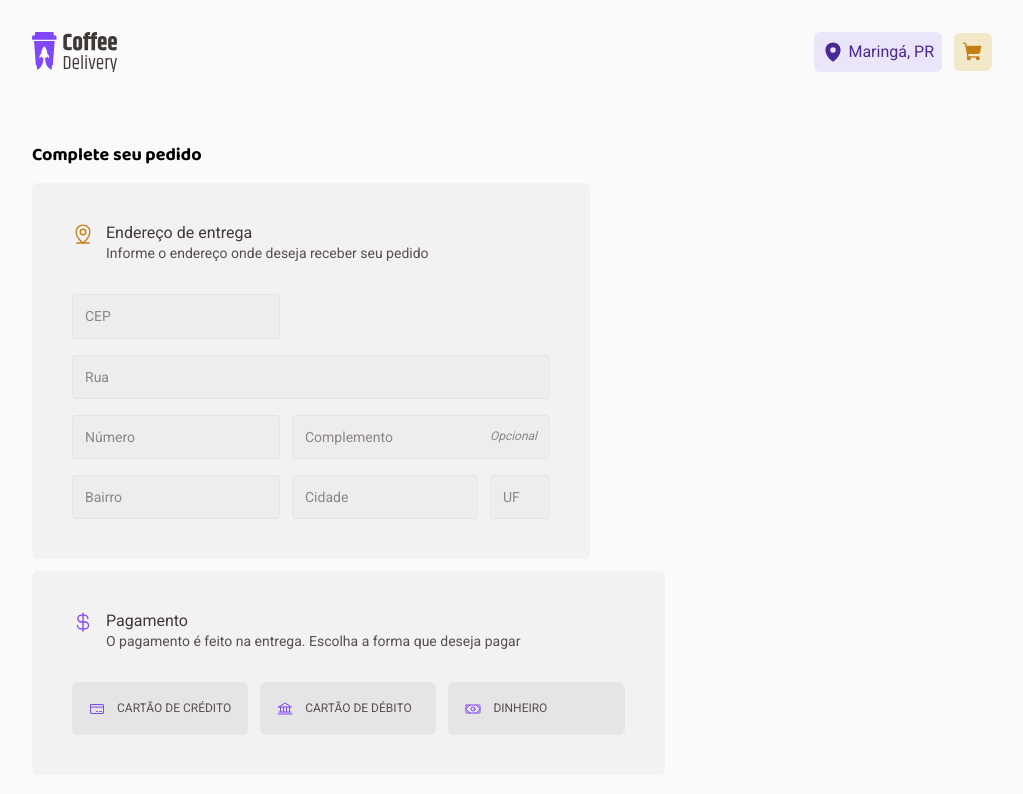
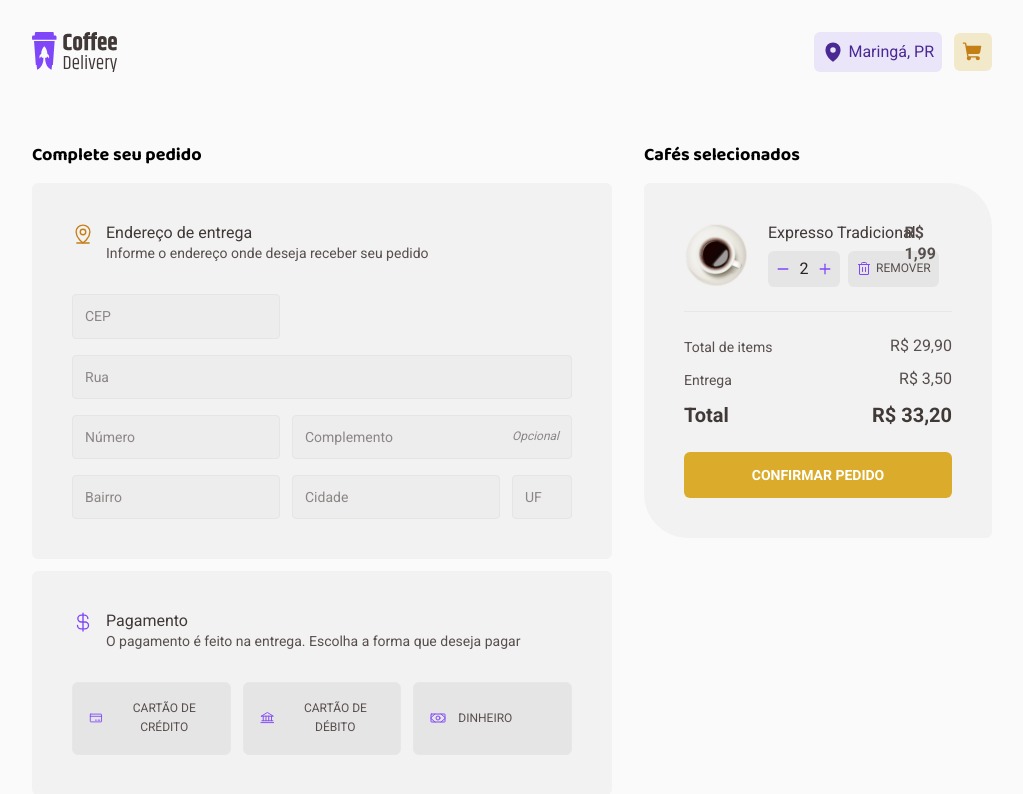
Before and after one commit to Alex-Paris/coffee-delivery, a React (Vite) app: page /checkout in a window 1280 px wide. Shown: the top 794 px of the page, without its empty margins (128-1151 px from the left). Built offline with nearby package versions, Linux system fonts and the light colour scheme.

Commit message:
chore: checkout list and item template

```diff
--- /dev/null
+++ b/src/components/CheckoutItem.tsx
@@ -0,0 +1,34 @@
+import { Trash } from 'phosphor-react'
+
+import { CoffeeQuantity } from './CoffeeQuantity'
+
+export function CheckoutItem() {
+  return (
+    <article className="flex justify-between">
+      <div className="flex gap-5">
+        <img className="w-16 h-16" src="/products/coffee-2.svg" alt="" />
+        <div className="h-full flex flex-col ">
+          <p className="flex-1 text-base-subtitle leading-adapted">
+            Expresso Tradicional
+          </p>
+          <div className="flex items-center gap-2">
+            <CoffeeQuantity
+              quantity={2}
+              plusQuantity={() => {
+                const d = true
+              }}
+              subtractQuantity={() => {
+                const d = true
+              }}
+            />
+            <button className="flex items-center bg-base-button rounded-md text-xs text-base-text leading-[160%] p-2 gap-1 transition hover:bg-base-hover">
+              <Trash className="text-purple" size={16} />
+              REMOVER
+            </button>
+          </div>
+        </div>
+      </div>
+      <p className="font-bold text-base-text leading-adapted">R$ 1,99</p>
+    </article>
+  )
+}
--- /dev/null
+++ b/src/components/CheckoutList.tsx
@@ -0,0 +1,37 @@
+import { CheckoutItem } from './CheckoutItem'
+
+export function CheckoutList() {
+  return (
+    <div className="w-full bg-base-card rounded-coffeeCard p-10 mt-4">
+      <div className="flex flex-col gap-6">
+        <CheckoutItem />
+        <hr />
+
+        <div className="flex flex-col gap-3">
+          <div className="flex items-center justify-between">
+            <p className="text-sm text-base-text leading-adapted">
+              Total de items
+            </p>
+            <p className="text-base-text leading-adapted">R$ 29,90</p>
+          </div>
+          <div className="flex items-center justify-between">
+            <p className="text-sm text-base-text leading-adapted">Entrega</p>
+            <p className="text-base-text leading-adapted">R$ 3,50</p>
+          </div>
+          <div className="flex items-center justify-between">
+            <p className="text-xl font-bold text-base-subtitle leading-adapted">
+              Total
+            </p>
+            <p className="text-xl font-bold text-base-subtitle leading-adapted">
+              R$ 33,20
+            </p>
+          </div>
+        </div>
+
+        <button className="bg-yellow rounded-md px-2 py-3 text-sm text-white font-bold leading-[160%] transition hover:bg-yellow-dark">
+          CONFIRMAR PEDIDO
+        </button>
+      </div>
+    </div>
+  )
+}
--- a/src/pages/Home/components/CoffeeQuantity.tsx
+++ b/src/components/CoffeeQuantity.tsx
@@ -15,7 +15,7 @@ export function CoffeeQuantity({
     <div className="flex items-center justify-center bg-base-button rounded-md p-2 gap-1">
       <button onClick={subtractQuantity}>
         <Minus
-          className="text-purple hover:text-purple-dark"
+          className="text-purple transition hover:text-purple-dark"
           weight="bold"
           size={14}
         />
@@ -25,7 +25,7 @@ export function CoffeeQuantity({
       </span>
       <button onClick={plusQuantity}>
         <Plus
-          className="text-purple hover:text-purple-dark"
+          className="text-purple transition hover:text-purple-dark"
           weight="bold"
           size={14}
         />
--- a/src/pages/Checkout/components/Address.tsx
+++ b/src/pages/Checkout/components/Address.tsx
@@ -4,12 +4,12 @@ import { Input } from '../../../components/Input'
 
 export function Address() {
   return (
-    <section id="address" className="flex flex-col items-start">
-      <h3 className="font-cursive font-bold leading-adapted text-lg">
+    <section id="address" className="w-full flex flex-col items-start">
+      <h3 className="w-full font-cursive font-bold leading-adapted text-lg">
         Complete seu pedido
       </h3>
 
-      <div className="bg-base-card rounded-md p-10 mt-4">
+      <div className="w-full bg-base-card rounded-md p-10 mt-4">
         <div className="flex mb-8 gap-3">
           <MapPinLine className="text-yellow-dark" size={22} />
           <div>
--- a/src/pages/Checkout/components/Payment.tsx
+++ b/src/pages/Checkout/components/Payment.tsx
@@ -4,8 +4,8 @@ import { Button } from '../../../components/Button'
 
 export function Payment() {
   return (
-    <section id="payment" className="flex flex-col items-start">
-      <div className="bg-base-card rounded-md p-10 mt-3">
+    <section id="payment" className="w-full flex flex-col items-start">
+      <div className="w-full bg-base-card rounded-md p-10 mt-3">
         <div className="flex mb-8 gap-3">
           <CurrencyDollar className="text-purple" size={22} />
           <div>
--- a/src/pages/Checkout/index.tsx
+++ b/src/pages/Checkout/index.tsx
@@ -1,12 +1,22 @@
+import { CheckoutList } from '../../components/CheckoutList'
+
 import { Address } from './components/Address'
 import { Payment } from './components/Payment'
-
+// 7 e representa 4
 export function Checkout() {
   return (
-    <main className="py-10">
-      <Address />
+    <main className="grid grid-cols-percent60 py-10 gap-8">
+      <div className="flex flex-col">
+        <Address />
 
-      <Payment />
+        <Payment />
+      </div>
+      <div>
+        <h3 className="w-full font-cursive font-bold leading-adapted text-lg">
+          Cafés selecionados
+        </h3>
+        <CheckoutList />
+      </div>
     </main>
   )
 }
--- a/src/pages/Home/components/CoffeeItem.tsx
+++ b/src/pages/Home/components/CoffeeItem.tsx
@@ -2,11 +2,11 @@ import { ShoppingCartSimple } from 'phosphor-react'
 import { useContext, useState } from 'react'
 
 import cartBorded from '../../../assets/shopping-cart-border.svg'
+import { CoffeeQuantity } from '../../../components/CoffeeQuantity'
 import { CartContext } from '../../../context/CartContext'
 import { formatterValue } from '../../../utils/formatterValue'
 
 import { Tag } from './button/Tag'
-import { CoffeeQuantity } from './CoffeeQuantity'
 
 interface Coffee {
   id: number
--- a/tailwind.config.cjs
+++ b/tailwind.config.cjs
@@ -35,9 +35,11 @@ module.exports = {
       },
       gridTemplateColumns: {
         fill: 'auto 1fr',
+        percent60: '5fr 3fr',
       },
       borderRadius: {
         card: '6px 36px',
+        coffeeCard: '6px 44px',
       },
     },
   },
```
